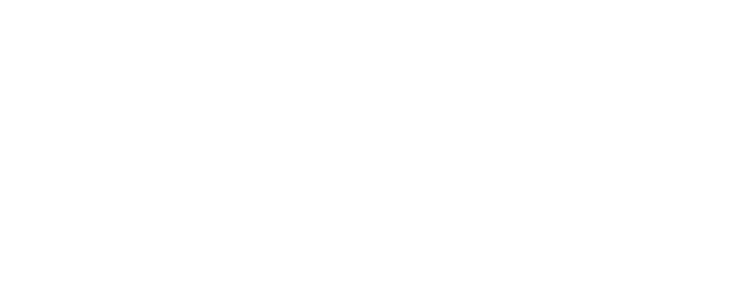
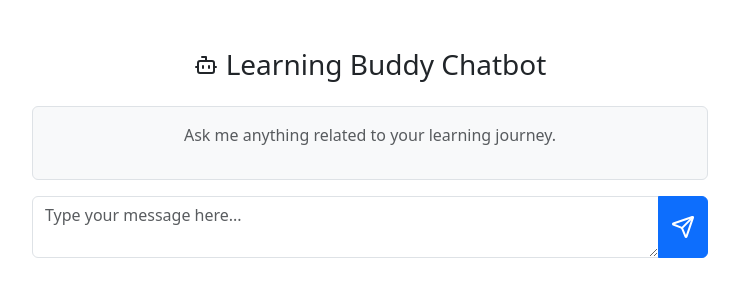
Before and after one commit to Jaisman/Learning_Buddy, a React (Vite) app in the folder frontend/: page /features in a window 1280 px wide. Before the commit this address had no page. Shown: the top 300 px of the page, without its empty margins (270-1009 px from the left). Built offline with nearby package versions, Linux system fonts and the light colour scheme.

Commit message:
chatbot done

```diff
--- a/frontend/src/App.jsx
+++ b/frontend/src/App.jsx
@@ -2,6 +2,7 @@
 import Login from "./components/Login"
 import Register from "./components/Register"
 import About from "./components/About"
+import Chatbot from "./components/Features"
 import StudentDashboard from "./components/StudentDashboard"
 import StudentProfile from "./components/StudentProfile"
 import {BrowserRouter, Route, Routes} from 'react-router-dom'
@@ -15,6 +16,7 @@
       <Route path="/login" element={<Login/>}/>
       <Route path="/signup" element={<Register/>}/>
       <Route path="/about" element={<About/>}/>
+      <Route path="/features" element={<Chatbot />} />  {/* 👈 Renders your chatbot */}
       <Route path="/stu-dash" element={<StudentDashboard/>}/>
       <Route path="/stu-profile" element={<StudentProfile/>}/>
 
--- /dev/null
+++ b/frontend/src/components/Features.jsx
@@ -0,0 +1,92 @@
+import React, { useState } from 'react';
+import axios from 'axios';
+import { Send, Bot } from 'lucide-react';
+import 'bootstrap/dist/css/bootstrap.min.css';
+import ReactMarkdown from 'react-markdown';
+
+const Chatbot = () => {
+  const [userInput, setUserInput] = useState('');
+  const [conversation, setConversation] = useState([]);
+  const [loading, setLoading] = useState(false);
+
+  const handleSend = async () => {
+    if (!userInput.trim()) return;
+
+    // Add user message to conversation
+    const newConversation = [...conversation, { sender: 'user', text: userInput }];
+    setConversation(newConversation);
+    setUserInput('');
+    setLoading(true);
+
+    try {
+      const response = await axios.post('http://localhost:5000/ask', {
+        question: userInput
+      });
+
+      const botReply = response.data.answer || 'No response received.';
+      setConversation([...newConversation, { sender: 'bot', text: botReply }]);
+    } catch (err) {
+      setConversation([
+        ...newConversation,
+        { sender: 'bot', text: 'Error connecting to chatbot. Please try again later.' }
+      ]);
+    } finally {
+      setLoading(false);
+    }
+  };
+
+  const handleKeyDown = (e) => {
+    if (e.key === 'Enter' && !e.shiftKey) {
+      e.preventDefault();
+      handleSend();
+    }
+  };
+
+  return (
+    <div className="container py-5" style={{ maxWidth: '700px' }}>
+      <h3 className="text-center mb-4 d-flex align-items-center justify-content-center">
+        <Bot className="me-2" /> Learning Buddy Chatbot
+      </h3>
+
+      <div className="border rounded p-3 mb-3 bg-light" style={{ maxHeight: '400px', overflowY: 'auto' }}>
+        {conversation.length === 0 && (
+          <p className="text-muted text-center">Ask me anything related to your learning journey.</p>
+        )}
+        {conversation.map((msg, idx) => (
+          <div key={idx} className={`mb-2 ${msg.sender === 'user' ? 'text-end' : 'text-start'}`}>
+            <div
+              className={`d-inline-block px-3 py-2 rounded ${
+                msg.sender === 'user' ? 'bg-primary text-white' : 'bg-white border'
+              }`}
+            >
+              <ReactMarkdown>{msg.text}</ReactMarkdown>
+            </div>
+          </div>
+        ))}
+        {loading && (
+          <div className="text-start">
+            <div className="d-inline-block px-3 py-2 bg-white border rounded">
+              Typing...
+            </div>
+          </div>
+        )}
+      </div>
+
+      <div className="input-group">
+        <textarea
+          className="form-control"
+          placeholder="Type your message here..."
+          rows="2"
+          value={userInput}
+          onChange={(e) => setUserInput(e.target.value)}
+          onKeyDown={handleKeyDown}
+        />
+        <button className="btn btn-primary" onClick={handleSend} disabled={loading}>
+          <Send />
+        </button>
+      </div>
+    </div>
+  );
+};
+
+export default Chatbot;
--- a/frontend/src/components/Home.jsx
+++ b/frontend/src/components/Home.jsx
@@ -18,7 +18,7 @@
                 <a className="nav-link active" href="/">Home</a>
               </li>
               <li className="nav-item">
-                <a className="nav-link" href="#">Features</a>
+                <a className="nav-link" href="/Features">Features</a>
               </li>
               <li className="nav-item">
                 <a className="nav-link" href="/about">About</a>
--- /dev/null
+++ b/package.json
@@ -0,0 +1,5 @@
+{
+  "dependencies": {
+    "react-markdown": "^10.1.0"
+  }
+}
```
Also changed, not shown: 2 other files (tests, documents, lock files or other folders).
